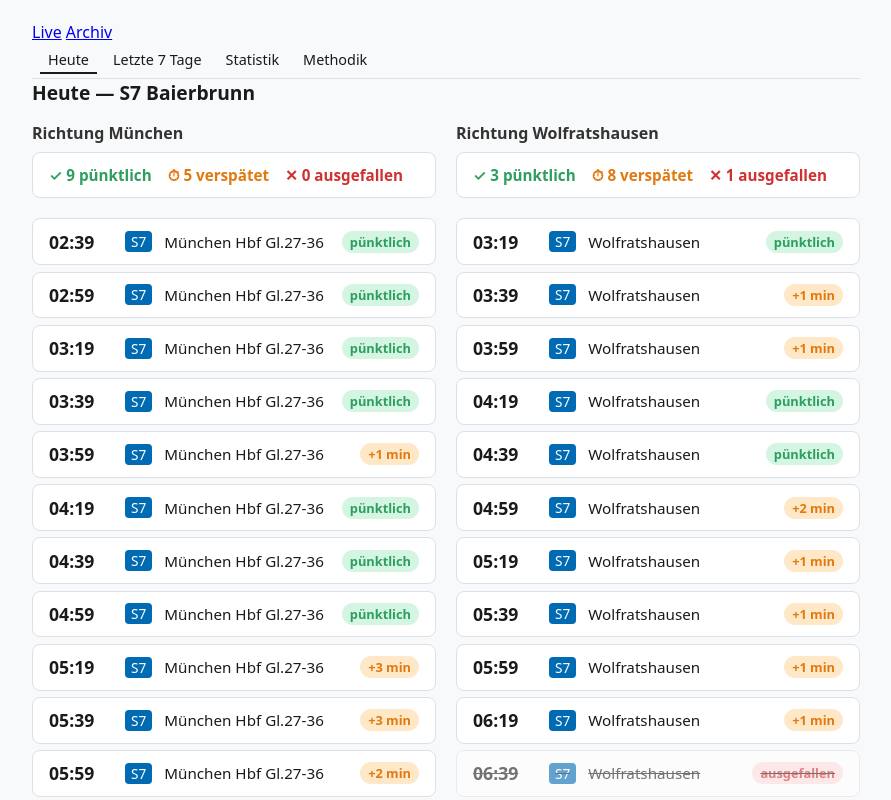
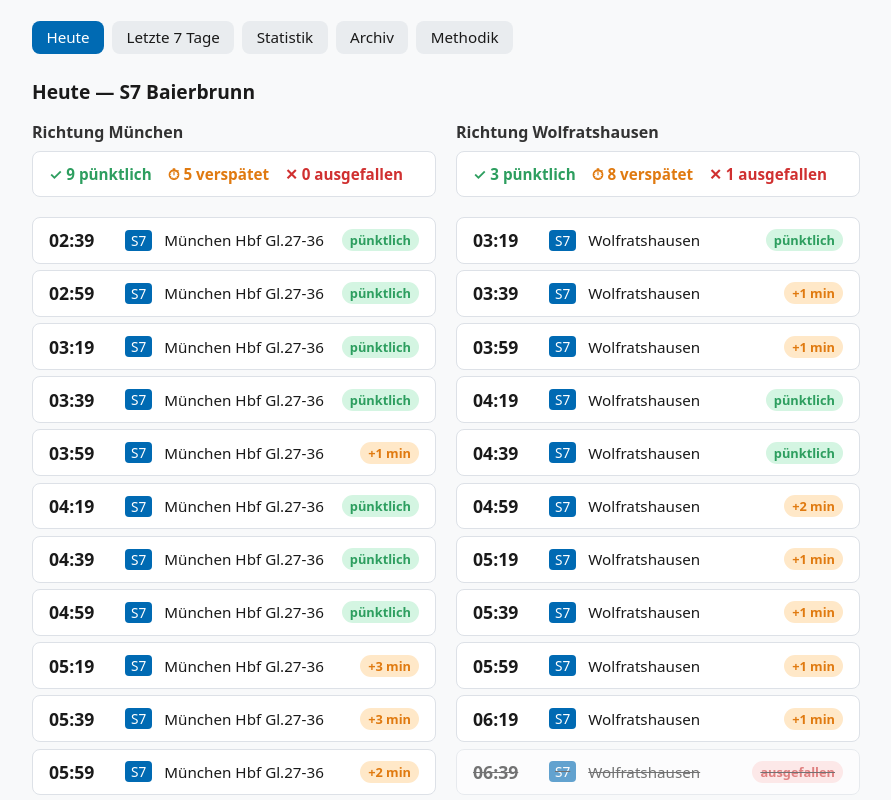
Before and after one commit to s7bb/s7bb.github.io, a website built with Vite: page site/index.html in a window 1280 px wide. Shown: the part 68-868 px from the top of the page, without its empty margins (194-1085 px from the left). Built offline with nearby package versions, Linux system fonts and the light colour scheme.

Commit message:
refactor(site): flatten nav — Archiv as 5th pill peer instead of two-level Live/Archiv

```diff
--- a/site/index.html
+++ b/site/index.html
@@ -12,11 +12,13 @@
     <header>
       <h1><span class="line-badge">S7</span> Baierbrunn – Pünktlichkeit</h1>
     </header>
-    <nav id="top-nav">
-      <a href="#/" data-section="live" class="active">Live</a>
-      <a href="#/archiv" data-section="archiv">Archiv</a>
+    <nav id="nav">
+      <a href="#heute" data-page="heute" class="active">Heute</a>
+      <a href="#woche" data-page="woche">Letzte 7 Tage</a>
+      <a href="#statistik" data-page="statistik">Statistik</a>
+      <a href="#archiv" data-page="archiv">Archiv</a>
+      <a href="#methodik" data-page="methodik">Methodik</a>
     </nav>
-    <nav id="sub-nav"></nav>
     <main id="content">
       <p class="loading">Lade Daten…</p>
     </main>
--- a/site/src/charts/monthsBar.ts
+++ b/site/src/charts/monthsBar.ts
@@ -29,7 +29,7 @@
       onClick: (_evt, elements) => {
         if (!elements.length) return;
         const i = elements[0].index;
-        location.hash = `#/archiv/${labels[i]}`;
+        location.hash = `#archiv/${labels[i]}`;
       },
       plugins: { legend: { position: "bottom" } },
       scales: {
--- a/site/src/main.ts
+++ b/site/src/main.ts
@@ -7,54 +7,29 @@
 import { renderArchiveList } from "./pages/archive-list.js";
 import { renderArchiveDetail } from "./pages/archive-detail.js";
 
-type LivePage = "heute" | "woche" | "statistik" | "methodik";
+type PageId = "heute" | "woche" | "statistik" | "archiv" | "methodik";
 
 interface Route {
-  section: "live" | "archiv";
-  livePage?: LivePage;
+  page: PageId;
   period?: string;
 }
+
+const PAGE_IDS: PageId[] = ["heute", "woche", "statistik", "archiv", "methodik"];
 
 function parseRoute(hash: string): Route {
   const h = hash.replace(/^#\/?/, "");
   if (h.startsWith("archiv/")) {
-    const period = h.slice("archiv/".length);
-    return { section: "archiv", period };
+    return { page: "archiv", period: h.slice("archiv/".length) };
   }
-  if (h === "archiv") return { section: "archiv" };
-  if (h === "" || h === "live") return { section: "live", livePage: "heute" };
-  if (["heute", "woche", "statistik", "methodik"].includes(h)) {
-    return { section: "live", livePage: h as LivePage };
+  if ((PAGE_IDS as string[]).includes(h)) {
+    return { page: h as PageId };
   }
-  return { section: "live", livePage: "heute" };
-}
-
-const liveTabs: { id: LivePage; label: string }[] = [
-  { id: "heute",     label: "Heute" },
-  { id: "woche",     label: "Letzte 7 Tage" },
-  { id: "statistik", label: "Statistik" },
-  { id: "methodik",  label: "Methodik" },
-];
-
-function renderSubNav(route: Route): void {
-  const subnav = document.getElementById("sub-nav")!;
-  if (route.section === "live") {
-    subnav.innerHTML = liveTabs
-      .map((t) => `<a href="#${t.id}" data-page="${t.id}">${t.label}</a>`)
-      .join("");
-    subnav.querySelectorAll("a").forEach((a) =>
-      a.classList.toggle("active", a.dataset.page === route.livePage),
-    );
-    subnav.style.display = "";
-  } else {
-    subnav.innerHTML = "";
-    subnav.style.display = "none";
-  }
+  return { page: "heute" };
 }
 
 async function main() {
   const content = document.getElementById("content")!;
-  const topNav = document.getElementById("top-nav")!;
+  const nav = document.getElementById("nav")!;
 
   let liveData: Awaited<ReturnType<typeof loadData>> | null = null;
   async function getLiveData() {
@@ -63,14 +38,13 @@
   }
 
   async function renderRoute(route: Route): Promise<void> {
-    topNav.querySelectorAll("a").forEach((a) =>
-      a.classList.toggle("active", a.dataset.section === route.section),
+    nav.querySelectorAll("a").forEach((a) =>
+      a.classList.toggle("active", a.dataset.page === route.page),
     );
-    renderSubNav(route);
     content.innerHTML = `<p class="loading">Lade Daten…</p>`;
 
     try {
-      if (route.section === "archiv") {
+      if (route.page === "archiv") {
         if (route.period) {
           await renderArchiveDetail(route.period, content);
         } else {
@@ -78,13 +52,17 @@
         }
         return;
       }
+      if (route.page === "methodik") {
+        content.innerHTML = "";
+        renderMethodology(content);
+        return;
+      }
       const data = await getLiveData();
       content.innerHTML = "";
-      switch (route.livePage) {
+      switch (route.page) {
         case "heute":     renderToday(data, content); break;
         case "woche":     await renderWeek(data, content); break;
         case "statistik": renderStats(data, content); break;
-        case "methodik":  renderMethodology(content); break;
       }
     } catch (e) {
       console.error(e);
--- a/site/src/pages/archive-list.ts
+++ b/site/src/pages/archive-list.ts
@@ -32,7 +32,7 @@
       <ul class="month-links">
         ${idx.months.slice().reverse().map((m) => `
           <li>
-            <a href="#/archiv/${m.period}">${germanMonth(m.period)}</a>
+            <a href="#archiv/${m.period}">${germanMonth(m.period)}</a>
             <span class="month-summary">
               ${m.total} Züge · ${m.on_time} pünktlich · ${m.late} verspätet · ${m.cancelled} ausgefallen
               ${m.finalized ? "" : " <em>(läuft)</em>"}
--- a/site/src/style.css
+++ b/site/src/style.css
@@ -131,21 +131,6 @@
 .loading, .error { padding: 2rem; text-align: center; color: #888; }
 .error { color: var(--red); }
 
-#sub-nav {
-  display: flex;
-  gap: 0.5rem;
-  border-bottom: 1px solid var(--border, #ddd);
-  padding: 0.25rem 0.5rem;
-  font-size: 0.9rem;
-}
-#sub-nav a {
-  text-decoration: none;
-  padding: 0.2rem 0.5rem;
-  color: inherit;
-}
-#sub-nav a.active {
-  border-bottom: 2px solid currentColor;
-}
 
 .archive-table-wrap { overflow-x: auto; }
 .archive-table { width: 100%; border-collapse: collapse; font-size: 0.9rem; }
```
